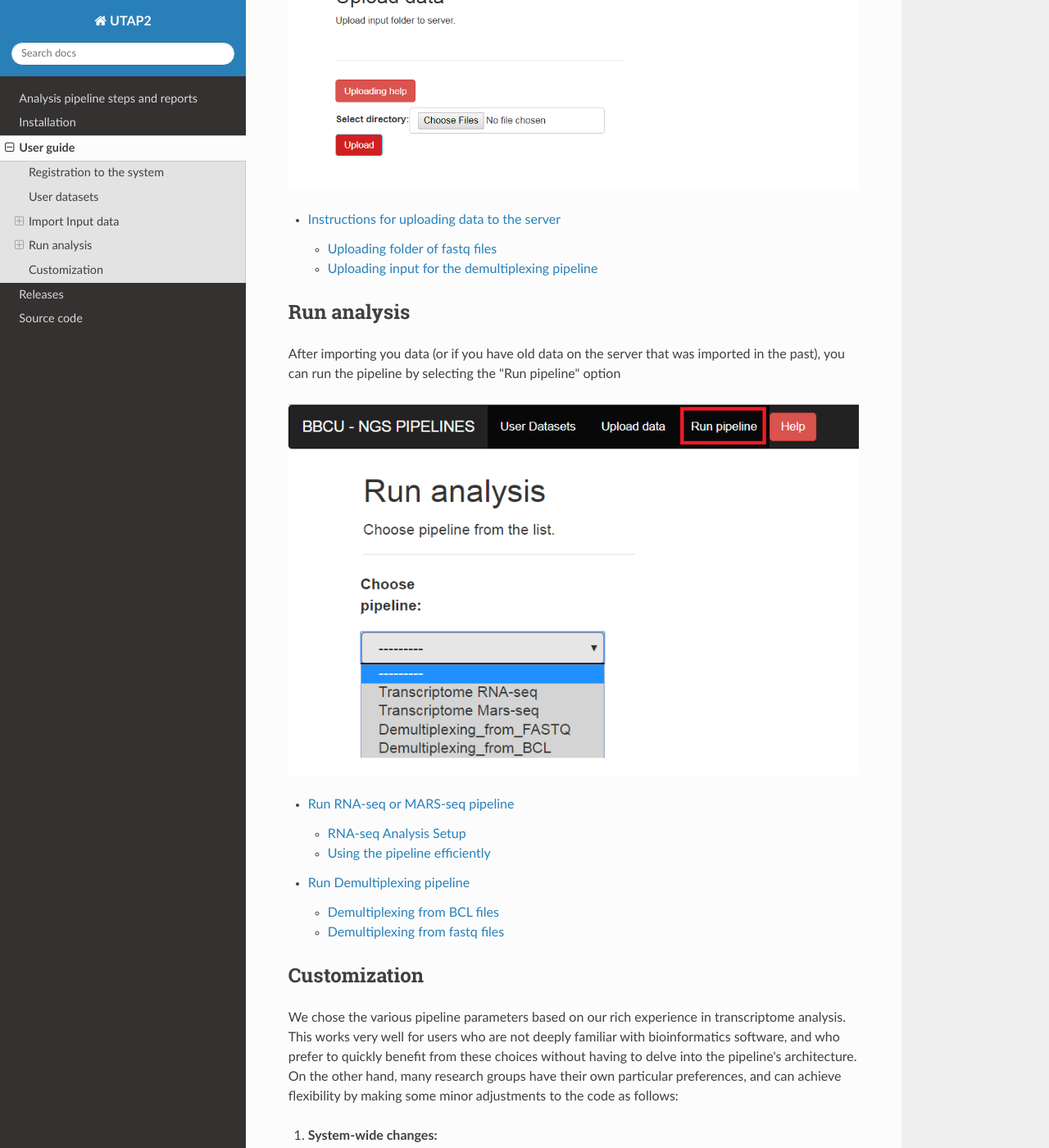
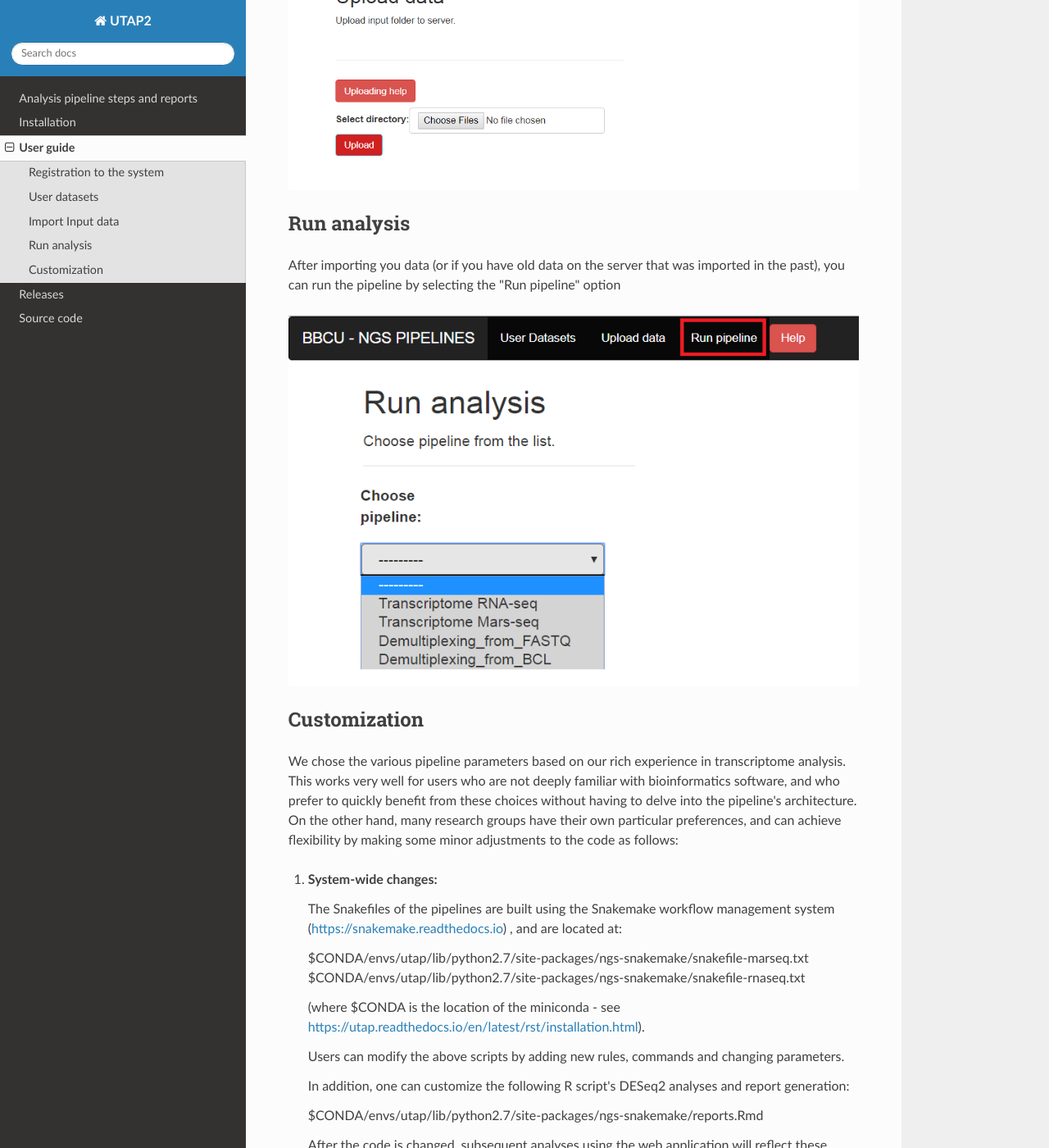
Before and after one commit to utap2/utap2, a Sphinx documentation site: the page built from docs/rst/user-guide.rst, in a window 1280 px wide and 1400 px high, scrolled down 1799 px. Shown: the whole window at 82% size. Built offline with Sphinx 7.4.7 and the Read the Docs theme 3.1.0, drawn with Linux system fonts in a browser that asks for light colours; pages that are not in the unit, such as notebooks, are missing from menus.

Commit message:
Update user-guide.rst

```diff
--- a/docs/rst/user-guide.rst
+++ b/docs/rst/user-guide.rst
@@ -45,12 +41,6 @@
 After importing you data (or if you have old data on the server that was imported in the past), you can run the pipeline by selecting the "Run pipeline" option
 
 .. image:: ../figures/run-analysis.png
-
-.. toctree::
-    :maxdepth: 2
-
-    run-rna-mars-seq
-    run-demultiplexing
 
 
 Customization
```
Also changed, not shown: other parts of docs/rst/user-guide.rst (+0 -4 lines).
